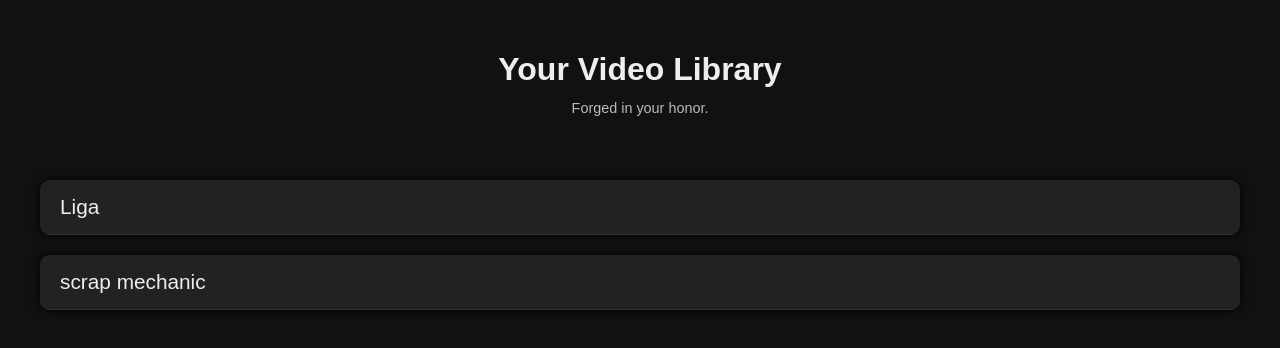
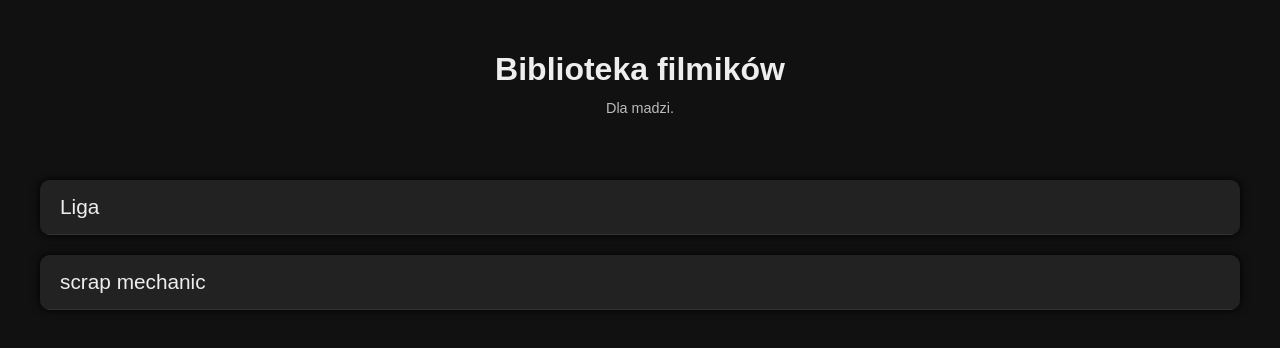
Before and after one commit to pou123/My-Youtube-Videos, a plain HTML site: page index.html in a window 1280 px wide. Drawn offline with Linux system fonts and the light colour scheme; no server answers.

Commit message:
Update index.html

```diff
--- a/index.html
+++ b/index.html
@@ -9,8 +9,8 @@
 <body>
 
 <header>
-    <h1>Your Video Library</h1>
-    <p class="subtitle">Forged in your honor.</p>
+    <h1>Biblioteka filmików</h1>
+    <p class="subtitle">Dla madzi.</p>
 </header>
 
 <main id="lists-container">
```
